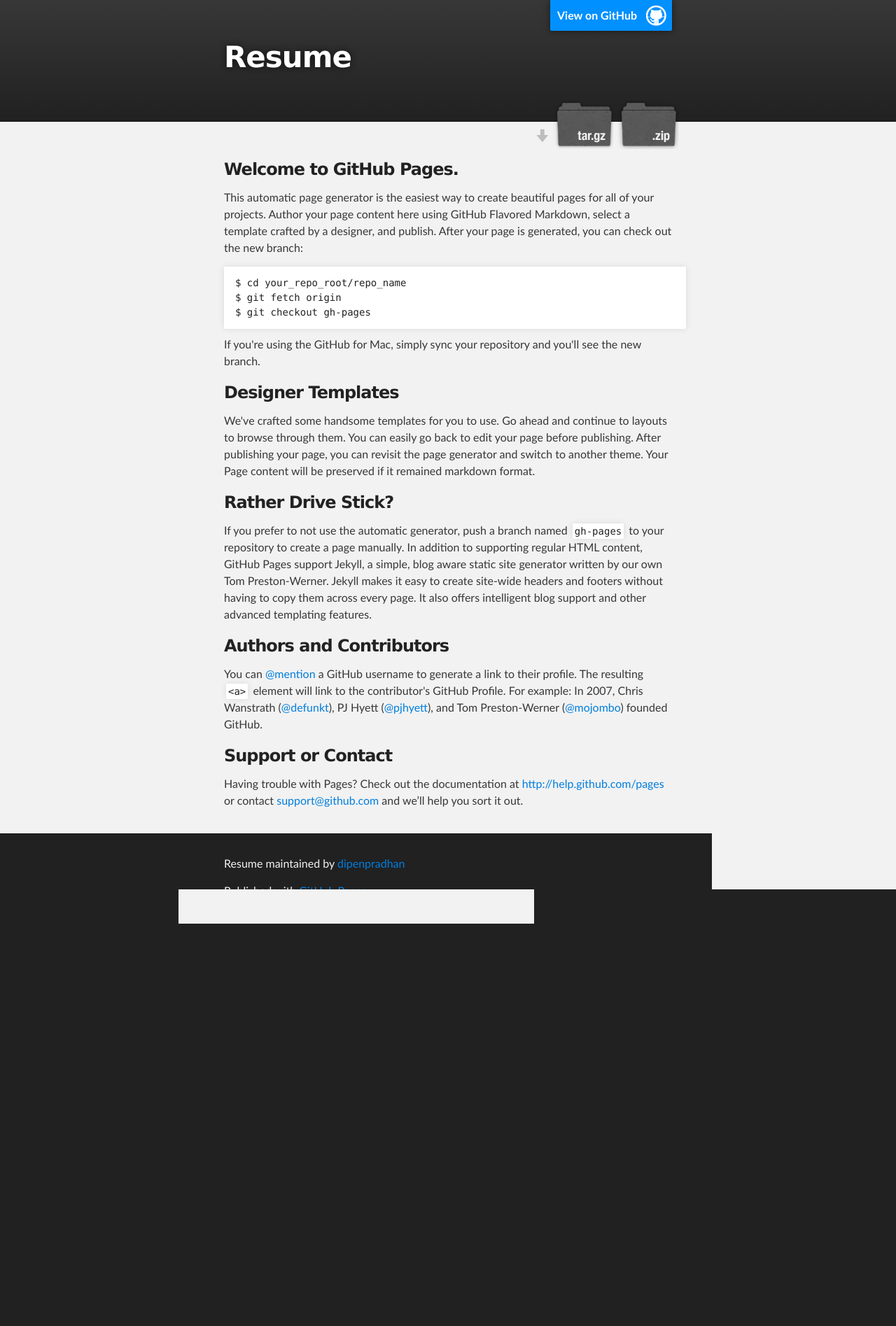
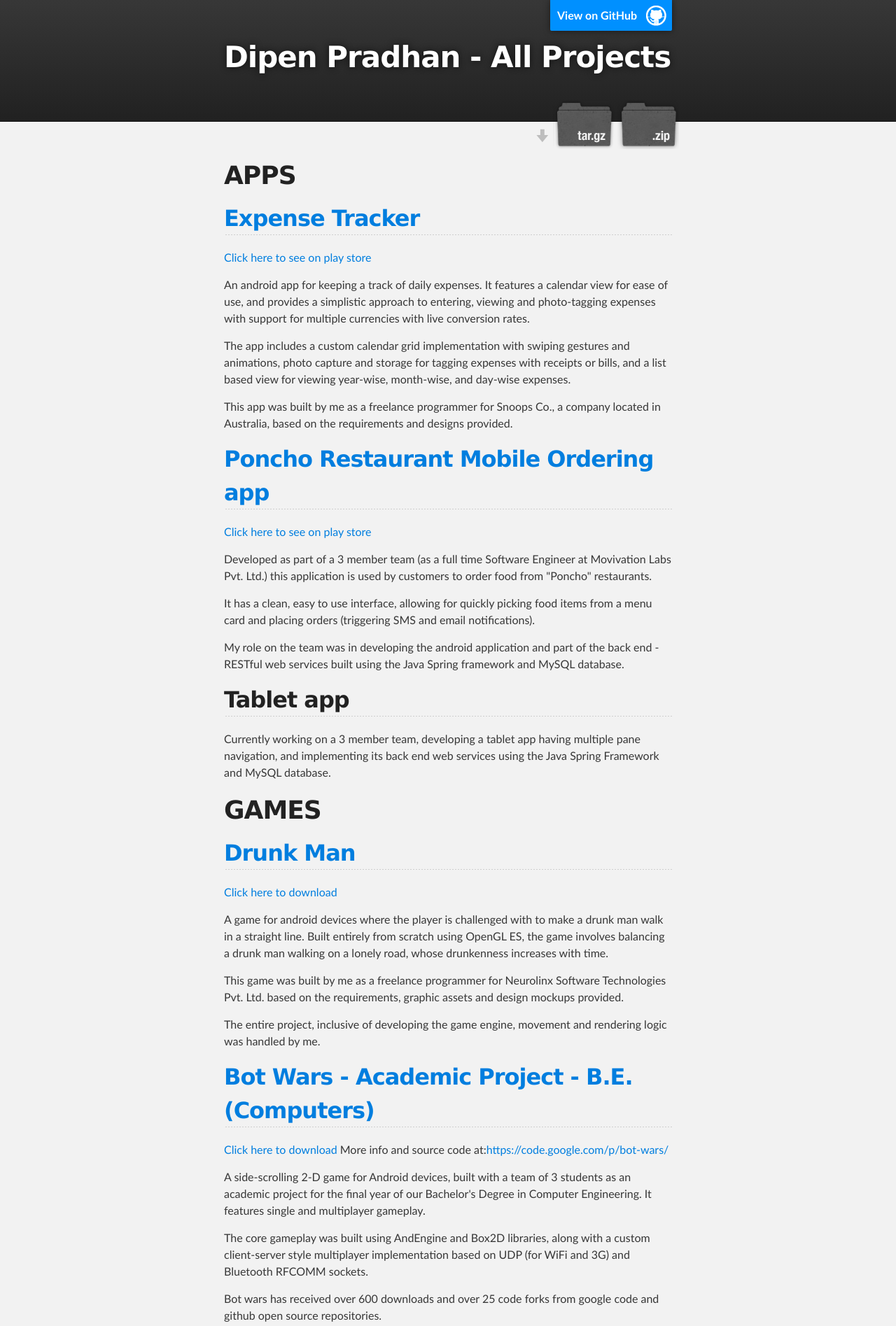
Before and after one commit to dipenpradhan/resume, a plain HTML site: page index.html in a window 1280 px wide. Shown: the top 1895 px of the page at 70% size. Before the commit the page ends 1320 px from the top, so only its background shows below. Drawn offline with Linux system fonts and the light colour scheme.

```diff
--- a/index.html
+++ b/index.html
@@ -4,11 +4,11 @@
   <head>
     <meta charset='utf-8' />
     <meta http-equiv="X-UA-Compatible" content="chrome=1" />
-    <meta name="description" content="Resume : " />
+    <meta name="description" content="Dipen Pradhan - All Projects : " />
 
     <link rel="stylesheet" type="text/css" media="screen" href="stylesheets/stylesheet.css">
 
-    <title>Resume</title>
+    <title>Dipen Pradhan - All Projects</title>
   </head>
 
   <body>
@@ -18,7 +18,7 @@
         <header class="inner">
           <a id="forkme_banner" href="https://github.com/dipenpradhan/resume">View on GitHub</a>
 
-          <h1 id="project_title">Resume</h1>
+          <h1 id="project_title">Dipen Pradhan - All Projects</h1>
           <h2 id="project_tagline"></h2>
 
             <section id="downloads">
@@ -31,39 +31,99 @@
     <!-- MAIN CONTENT -->
     <div id="main_content_wrap" class="outer">
       <section id="main_content" class="inner">
-        <h3>Welcome to GitHub Pages.</h3>
+        <h1>APPS</h1>
 
-<p>This automatic page generator is the easiest way to create beautiful pages for all of your projects. Author your page content here using GitHub Flavored Markdown, select a template crafted by a designer, and publish. After your page is generated, you can check out the new branch:</p>
+<h2><a href="https://play.google.com/store/apps/details?id=com.expensetracker">Expense Tracker</a></h2>
 
-<pre><code>$ cd your_repo_root/repo_name
-$ git fetch origin
-$ git checkout gh-pages
-</code></pre>
+<p><a href="https://play.google.com/store/apps/details?id=com.expensetracker">Click here to see on play store</a></p>
 
-<p>If you're using the GitHub for Mac, simply sync your repository and you'll see the new branch.</p>
+<p>An android app for keeping a track of daily expenses. It features a calendar view for ease of use, and provides a simplistic approach to entering, viewing and photo-tagging expenses with support for multiple currencies with live conversion rates.</p>
 
-<h3>Designer Templates</h3>
+<p>The app includes a custom calendar grid implementation with swiping gestures and animations, photo capture and storage for tagging expenses with receipts or bills, and a list based view for viewing year-wise, month-wise, and day-wise expenses.</p>
 
-<p>We've crafted some handsome templates for you to use. Go ahead and continue to layouts to browse through them. You can easily go back to edit your page before publishing. After publishing your page, you can revisit the page generator and switch to another theme. Your Page content will be preserved if it remained markdown format.</p>
+<p>This app was built by me as a freelance programmer for Snoops Co., a company located in Australia, based on the requirements and designs provided.</p>
 
-<h3>Rather Drive Stick?</h3>
+<h2><a href="https://play.google.com/store/apps/details?id=com.expensetracker">Poncho Restaurant Mobile Ordering app</a></h2>
 
-<p>If you prefer to not use the automatic generator, push a branch named <code>gh-pages</code> to your repository to create a page manually. In addition to supporting regular HTML content, GitHub Pages support Jekyll, a simple, blog aware static site generator written by our own Tom Preston-Werner. Jekyll makes it easy to create site-wide headers and footers without having to copy them across every page. It also offers intelligent blog support and other advanced templating features.</p>
+<p><a href="https://play.google.com/store/apps/details?id=com.expensetracker">Click here to see on play store</a></p>
 
-<h3>Authors and Contributors</h3>
+<p>Developed as part of a 3 member team (as a full time Software Engineer at Movivation Labs Pvt. Ltd.) this application is used by customers to order food from "Poncho" restaurants.</p>
 
-<p>You can <a href="https://github.com/blog/821" class="user-mention">@mention</a> a GitHub username to generate a link to their profile. The resulting <code>&lt;a&gt;</code> element will link to the contributor's GitHub Profile. For example: In 2007, Chris Wanstrath (<a href="https://github.com/defunkt" class="user-mention">@defunkt</a>), PJ Hyett (<a href="https://github.com/pjhyett" class="user-mention">@pjhyett</a>), and Tom Preston-Werner (<a href="https://github.com/mojombo" class="user-mention">@mojombo</a>) founded GitHub.</p>
+<p>It has a clean, easy to use interface, allowing for quickly picking food items from a menu card and placing orders (triggering SMS and email notifications).</p>
 
-<h3>Support or Contact</h3>
+<p>My role on the team was in developing the android application and part of the back end - RESTful web services built using the Java Spring framework and MySQL database.</p>
 
-<p>Having trouble with Pages? Check out the documentation at <a href="http://help.github.com/pages">http://help.github.com/pages</a> or contact <a href="mailto:support@github.com">support@github.com</a> and we’ll help you sort it out.</p>
+<h2>Tablet app</h2>
+
+<p>Currently working on a 3 member team, developing a tablet app having multiple pane navigation, and implementing its back end web services using the Java Spring Framework and MySQL database.</p>
+
+<h1>GAMES</h1>
+
+<h2><a href="https://docs.google.com/file/d/0B6EorZtgpyESbzRyS20ycUpxdk0/edit?usp=sharing">Drunk Man</a></h2>
+
+<p><a href="https://docs.google.com/file/d/0B6EorZtgpyESbzRyS20ycUpxdk0/edit?usp=sharing">Click here to download</a></p>
+
+<p>A game for android devices where the player is challenged with to make a drunk man walk in a straight line.
+Built entirely from scratch using OpenGL ES, the game involves balancing a drunk man walking on a lonely road, whose drunkenness increases with time.</p>
+
+<p>This game was built by me as a freelance programmer for Neurolinx Software Technologies Pvt. Ltd. based on the requirements, graphic assets and design mockups provided.</p>
+
+<p>The entire project, inclusive of developing the game engine, movement and rendering logic was handled by me.</p>
+
+<h2><a href="https://docs.google.com/file/d/0B6EorZtgpyEScmZmeGZzSzZwWjA/edit?usp=sharing">Bot Wars - Academic Project - B.E.(Computers)</a></h2>
+
+<p><a href="https://docs.google.com/file/d/0B6EorZtgpyEScmZmeGZzSzZwWjA/edit?usp=sharing">Click here to download</a>
+More info and source code at:<a href="https://code.google.com/p/bot-wars/">https://code.google.com/p/bot-wars/</a></p>
+
+<p>A side-scrolling 2-D game for Android devices, built with a team of 3 students as an academic project for the final year of our Bachelor's Degree in Computer Engineering. It features single and multiplayer gameplay.</p>
+
+<p>The core gameplay was built using AndEngine and Box2D libraries, along with a custom client-server style multiplayer implementation based on UDP (for WiFi and 3G) and Bluetooth RFCOMM sockets.</p>
+
+<p>Bot wars has received over 600 downloads and over 25 code forks from google code and github open source repositories.</p>
+
+<h2><a href="https://docs.google.com/file/d/0B6EorZtgpyESa3BUNTJKY1FLVkE/edit?usp=sharing">eGGs</a></h2>
+
+<p><a href="https://docs.google.com/file/d/0B6EorZtgpyESa3BUNTJKY1FLVkE/edit?usp=sharing">Click here to download</a></p>
+
+<p>eGGs is an android game made during my internship, featuring a pull-to-shoot slingshot mechanism based on AndEngine and Box2D. </p>
+
+<p>The game involves aiming and shooting eggs with different bouncing characteristics into a nest using a catapult.</p>
+
+<h2><a href="https://docs.google.com/file/d/0B6EorZtgpyESQjROTWZrc0VZYTA/edit?usp=sharing">NumTrix</a></h2>
+
+<p><a href="https://docs.google.com/file/d/0B6EorZtgpyESQjROTWZrc0VZYTA/edit?usp=sharing">Click here to download</a></p>
+
+<p>Source code available at: <a href="https://github.com/dipenpradhan/numtrix">https://github.com/dipenpradhan/numtrix</a></p>
+
+<p>A numbers game for android devices that challenges players to perform quick mental additions and correctly place falling numbered blocks on top of one another to match a target sum.</p>
+
+<p>This game was an experiment for understanding the Canvas API on android.</p>
+
+<h1>OTHER PROJECTS</h1>
+
+<h3>Android as mouse</h3>
+
+<p>Built a prototype application for using motion sensor input from an android device to move the mouse pointer on a PC (A Java application runs on the PC acting as a TCP server)</p>
+
+<h3>Webcam caputure</h3>
+
+<p>Built a prototype application in JAVA using the JMF framework for displaying live video input a webcam with an overlay image on top.</p>
+
+<h3>Location tracking</h3>
+
+<p>Developed a location tracking mechanism which silently tracks a user's location using a background service on android phones when GPS is activated, with a focus on battery saving.</p>
+
+<h3><a href="https://play.google.com/store/apps/details?id=com.movivation.icar">Car servicing application</a></h3>
+
+<p><a href="https://play.google.com/store/apps/details?id=com.movivation.icar">Click here to see on play store</a>
+Built a proof-of-concept application on android for placing car servicing appointments, with parse.com as backend.</p>
       </section>
     </div>
 
     <!-- FOOTER  -->
     <div id="footer_wrap" class="outer">
       <footer class="inner">
-        <p class="copyright">Resume maintained by <a href="https://github.com/dipenpradhan">dipenpradhan</a></p>
+        <p class="copyright">Dipen Pradhan - All Projects maintained by <a href="https://github.com/dipenpradhan">dipenpradhan</a></p>
         <p>Published with <a href="http://pages.github.com">GitHub Pages</a></p>
       </footer>
     </div>
```
Also changed, not shown: params.json (+1 -1 lines).
